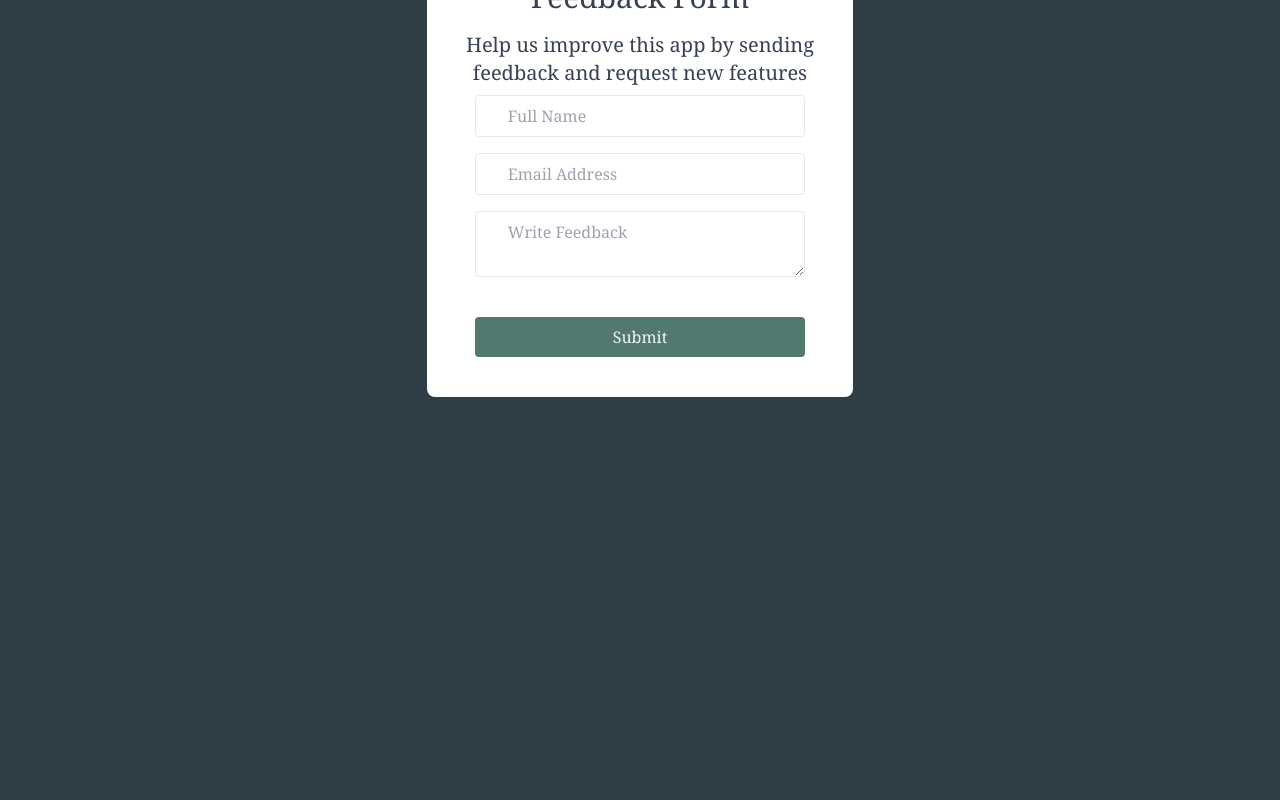
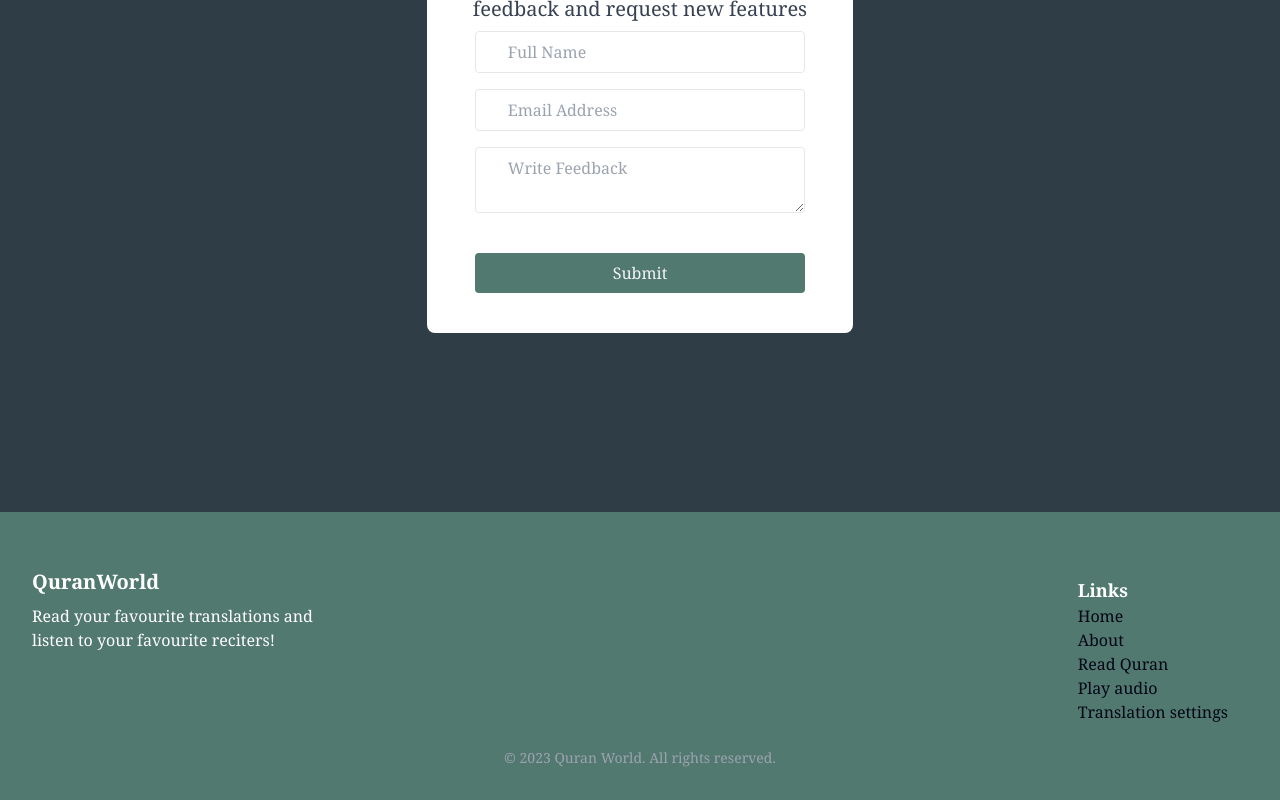
Before and after one commit to javeria2108/Quran-app-with-React-and-Redux, a React (Vite) app: page /feedback in a window 1280 px wide. Shown: the part 352-1152 px from the top of the page. Before the commit the page ends 928 px from the top, so only its background shows below. Built offline with nearby package versions, Linux system fonts and the light colour scheme.

Commit message:
footer added

```diff
--- a/src/Components/Footer.jsx
+++ b/src/Components/Footer.jsx
@@ -20,7 +20,7 @@ const Footer = () => {
           </div>
           <div className="flex flex-col sm:flex-row items-end sm:items-center">
 
-            <ul className="mt-2 sm:ml-8 mr-5">
+            <ul className="mt-2 sm:ml-8 sm:mr-5">
             <h3 className="text-lg mt-6 font-bold">Links</h3>
               <li>
                 <p className="text-slate-950 hover:text-white" onClick={home}>Home</p>
@@ -41,7 +41,7 @@ const Footer = () => {
           </div>
         </div>
         <div className="text-center mt-6">
-          <p className="text-sm text-gray-400">© {new Date().getFullYear()} Your App. All rights reserved.</p>
+          <p className="text-sm text-gray-400">© {new Date().getFullYear()} Quran World. All rights reserved.</p>
         </div>
       </footer>
     </div>
--- a/src/Components/Home.jsx
+++ b/src/Components/Home.jsx
@@ -59,7 +59,7 @@ const handleChapterClick=(id)=>{
           onClick={handlePlayClick}>
          {play}
         </button>
-        <div className="mb-5 sm:mb-8">  <Search /></div>
+        <div className="mb-8 sm:mb-12">  <Search /></div>
       </div>
 
       <div className="flex flex-col  justify-center ">
--- a/src/Pages/About.jsx
+++ b/src/Pages/About.jsx
@@ -1,7 +1,9 @@
 import React from 'react';
+import Footer from '../Components/Footer';
 
 const About = () => {
   return (
+    <div>
     <div className="container mx-auto px-4 py-8 text-white">
       <h1 className="text-3xl font-bold mb-4">About QuranWorld</h1>
       <p className="text-lg mb-4">
@@ -20,6 +22,8 @@ const About = () => {
         May the blessings and guidance of the Quran be with you on your path of knowledge and enlightenment.
       </p>
     </div>
+    <Footer/>
+    </div>
   );
 }
 
--- a/src/Pages/FeedbackForm.jsx
+++ b/src/Pages/FeedbackForm.jsx
@@ -2,6 +2,7 @@ import React, { useState } from 'react'
 import { useForm } from 'react-hook-form'
 import { useNavigate } from 'react-router-dom'
 import emailjs from 'emailjs-com';
+import Footer from '../Components/Footer';
 export const FeedbackForm = () => {
   const [Submit,setSubmit]=useState(false)
   const navigate=useNavigate()
@@ -25,7 +26,7 @@ export const FeedbackForm = () => {
   const { handleSubmit, register, formState: { errors } } = useForm();
 const msg=()=>{
 return(
-    <div className="w-5/6 sm:w-1/3 bg-white rounded-lg items-center">
+    <div className="w-full md:w-1/3 bg-white rounded-lg items-center">
 <h2 className="text-3xl text-center text-gray-700 mb-4 mt-4">
 Thanks for your feedback!
     </h2>
@@ -36,7 +37,7 @@ Thanks for your feedback!
 )
 }
   return (
-    <div className='mt-16'>
+    <div className=''>
         <div className="h-screen flex items-center justify-center">
         {Submit ? msg() :
   <form onSubmit={handleSubmit(onSubmit)}
@@ -109,6 +110,7 @@ className="w-full mt-6 py-2 rounded bg-green-bg hover:bg-slate-950 text-gray-100
   </form>
 }
 </div>
+<Footer/>
     </div>
   )
 }
--- a/src/Pages/Languages.jsx
+++ b/src/Pages/Languages.jsx
@@ -2,6 +2,7 @@ import { fetchLanguages } from "../redux/thunk/fetchLanguages";
 import { useSelector, useDispatch } from "react-redux";
 import React ,{useEffect} from 'react'
 import { useNavigate } from "react-router-dom";
+import Footer from "../Components/Footer";
 
 const Languages = () => {
     const dispatchLang = useDispatch();
@@ -16,6 +17,7 @@ const Languages = () => {
 navigate(`/translations/${name}`)
   }
   return (
+    <div>
     <div className=" flex flex-col mx-8 mb-4  p-2 justify-center items-center sm:items-start text-white text-xl  sm:text-2xl"
     >
         <h1 className="text-light-green">Choose a Language for Translation:</h1>
@@ -27,6 +29,8 @@ navigate(`/translations/${name}`)
           </div>
         )
       })}</div>
+      <Footer/>
+      </div>
   )
 }
 
--- a/src/Pages/Reciters.jsx
+++ b/src/Pages/Reciters.jsx
@@ -4,6 +4,7 @@ import { useEffect } from 'react';
 import { setReciterId } from '../redux/actions';
 import { useNavigate, useParams } from 'react-router-dom';
 import { fetchRecitersList } from '../redux/thunk/fetchRecitersList';
+import Footer from '../Components/Footer';
 export const Reciters = () => {
 
     const dispatch = useDispatch();
@@ -20,6 +21,7 @@ export const Reciters = () => {
     }
 
   return (
+    <div>
     <div className=" flex flex-col mx-8 mb-4 p-2 justify-center items-start">
     <h1 className="text-light-green mb-2 text-xl  sm:text-2xl">Choose Reciter:</h1>
 
@@ -34,5 +36,7 @@ export const Reciters = () => {
           )
       })}
   </div>
+  <Footer/>
+  </div>
   )
 }
--- a/src/Pages/Translations.jsx
+++ b/src/Pages/Translations.jsx
@@ -4,6 +4,7 @@ import { fetchTranslationsList } from '../redux/thunk/fetchTranslationsList';
 import { useParams } from 'react-router-dom';
 import { setTranslationId } from '../redux/actions';
 import { useNavigate } from 'react-router-dom';
+import Footer from '../Components/Footer';
 const Translations = () => {
     const dispatch=useDispatch();
     const translationsList = useSelector(state => state.translationsList.translationsList);
@@ -25,6 +26,7 @@ const handleClick=(id)=>{
 
 }
   return (
+    <div>
     <div className=" flex flex-col mx-8 my-4 p-2 justify-center items-start">
       <h1 className="text-light-green mb-2 text-xl  sm:text-2xl">Choose Translation:</h1>
 
@@ -39,6 +41,8 @@ const handleClick=(id)=>{
             )
         })}
     </div>
+    <Footer/>
+    </div>
   )
 }
 
```
